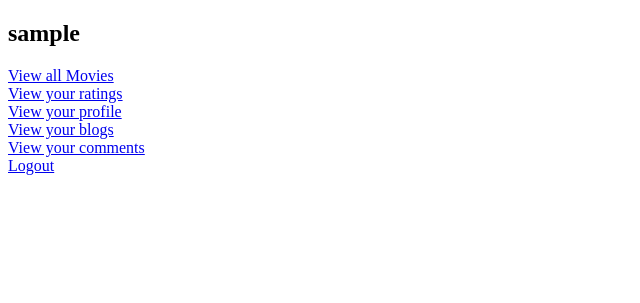
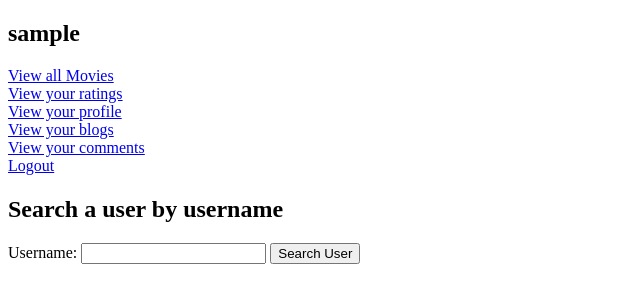
Before and after one commit to SubhradeepSS/Movie-DB, a Flask app: page /home in a window 1280 px wide. Shown: the top 303 px of the page, without its empty margins (0-640 px from the left). Run offline with Flask 2, Linux system fonts and the light colour scheme; the visitor is signed in with stand-in values (Sample User, id 1); parts of the project's set-up code (start-up, migrations or seed data) failed here and were passed over.

Commit message:
feat: search user by username

```diff
--- a/backend/main.py
+++ b/backend/main.py
@@ -15,9 +15,18 @@ db = sql.connect(
 cursor = db.cursor()
 
 
-@app.route('/home', methods=['GET'])
+@app.route('/home', methods=['GET', 'POST'])
 def home():
-    return render_template('home.html', user=session['user'])
+    if request.method == 'GET':
+        return render_template('home.html', user=session['user'])
+
+    username = request.form['username']
+    cursor.execute('SELECT username FROM users WHERE username=%s', (username,))
+    user = cursor.fetchone()
+    if not user:
+        return render_template('home.html', user=session['user'], errorMsg="No such user found")
+
+    return redirect(url_for('profile', username=username))
 
 
 @app.route('/', methods=['GET', 'POST'])
@@ -66,17 +75,17 @@ def signup():
         return render_template('signup.html', signupFail="Please try with new username")
 
 
-@app.route('/profile', methods=['GET', 'POST'])
-def profile():
+@app.route('/profile/<username>', methods=['GET', 'POST'])
+def profile(username):
     user = session['user']
 
     if request.method == 'GET':
         cursor.execute(
-            'SELECT name,email,contact FROM users WHERE username=%s', (user,))
+            'SELECT name,email,contact FROM users WHERE username=%s', (username,))
         User = cursor.fetchone()
         if User == None:
             return redirect(url_for('login'))
-        return render_template('profile.html', user=user, name=User[0], email=User[1], contact=User[2])
+        return render_template('profile.html', user=username, session_user=user, name=User[0], email=User[1], contact=User[2])
 
     password = request.form['password']
     name = request.form['name']
--- a/backend/templates/home.html
+++ b/backend/templates/home.html
@@ -20,7 +20,7 @@
     <a href={{ url_for('ratings') }}>View your ratings</a>
     <br />
 
-    <a href={{ url_for('profile') }}>View your profile</a>
+    <a href={{ url_for('profile', username=user) }}>View your profile</a>
     <br />
 
      {% if user == 'admin' %}
@@ -32,5 +32,16 @@
     <br>
     <a href = {{ url_for('own_comments') }}>View your comments</a><br>
     <a href={{ url_for('logout') }}>Logout</a>
+    <br>
+
+    <div>
+      <h4>{{ errorMsg }}</h4>
+      <h2>Search a user by username</h2>
+      <form method="post">
+        Username:
+        <input type="text" name="username">
+        <input type="submit" value="Search User">
+      </form>
+    </div>
   </body>
 </html>
--- a/backend/templates/profile.html
+++ b/backend/templates/profile.html
@@ -13,6 +13,7 @@
         Contact: {{ contact }} <br>
     </div>
     <br>
+    {% if session_user == user %}
         <form method="POST">
             <input type="password" name="password" required placeholder="Password">
             <input type="text" name="name" required placeholder="Name">
@@ -20,7 +21,7 @@
             <input type="text" name="contact" required placeholder="Contact">
             <input type="submit" value="Update Profile">
         </form>
-
+    {% endif %}
     <br>
     <a href={{ url_for('home') }}>Home</a>
 </body>
```
Lines whose indentation alone changed are shown as unchanged.
